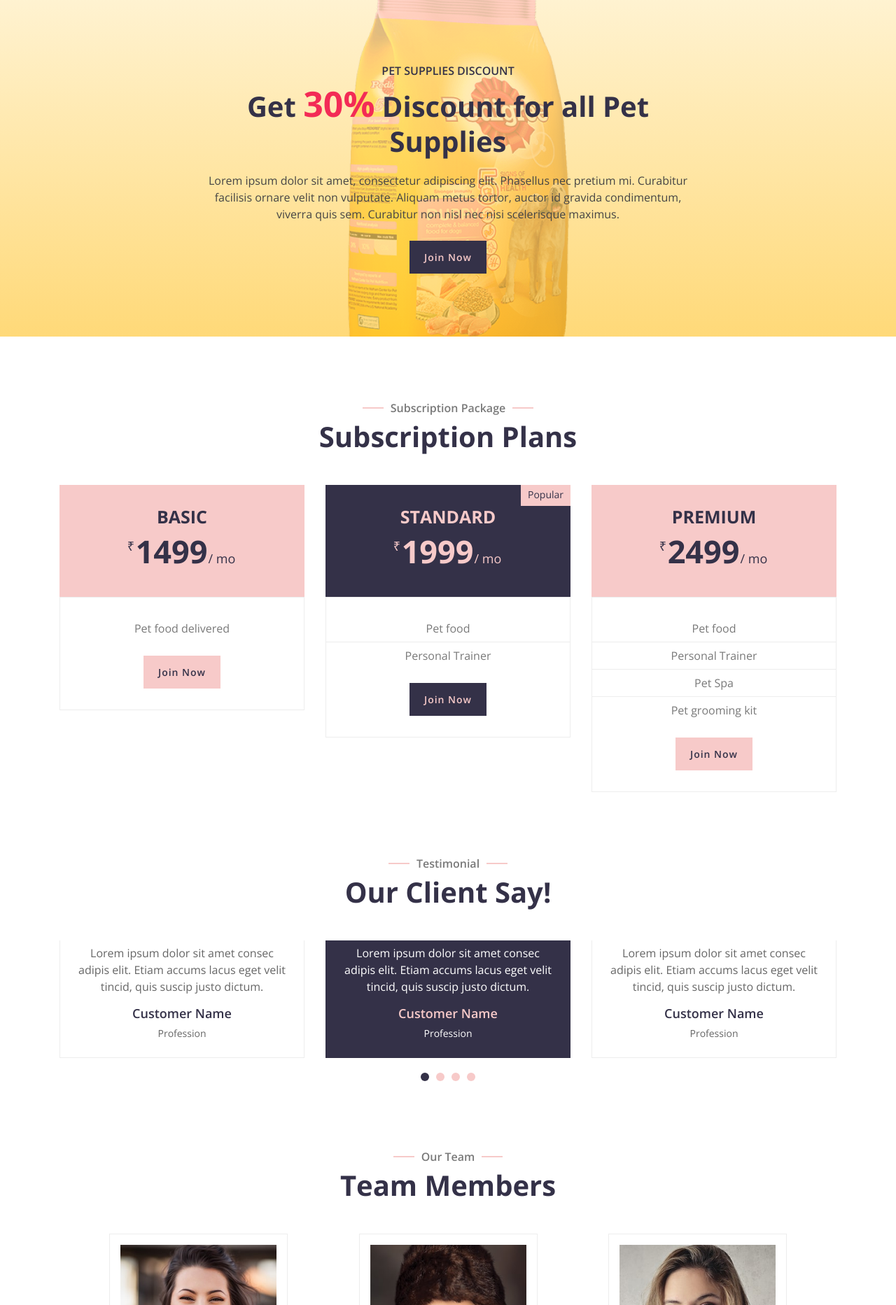
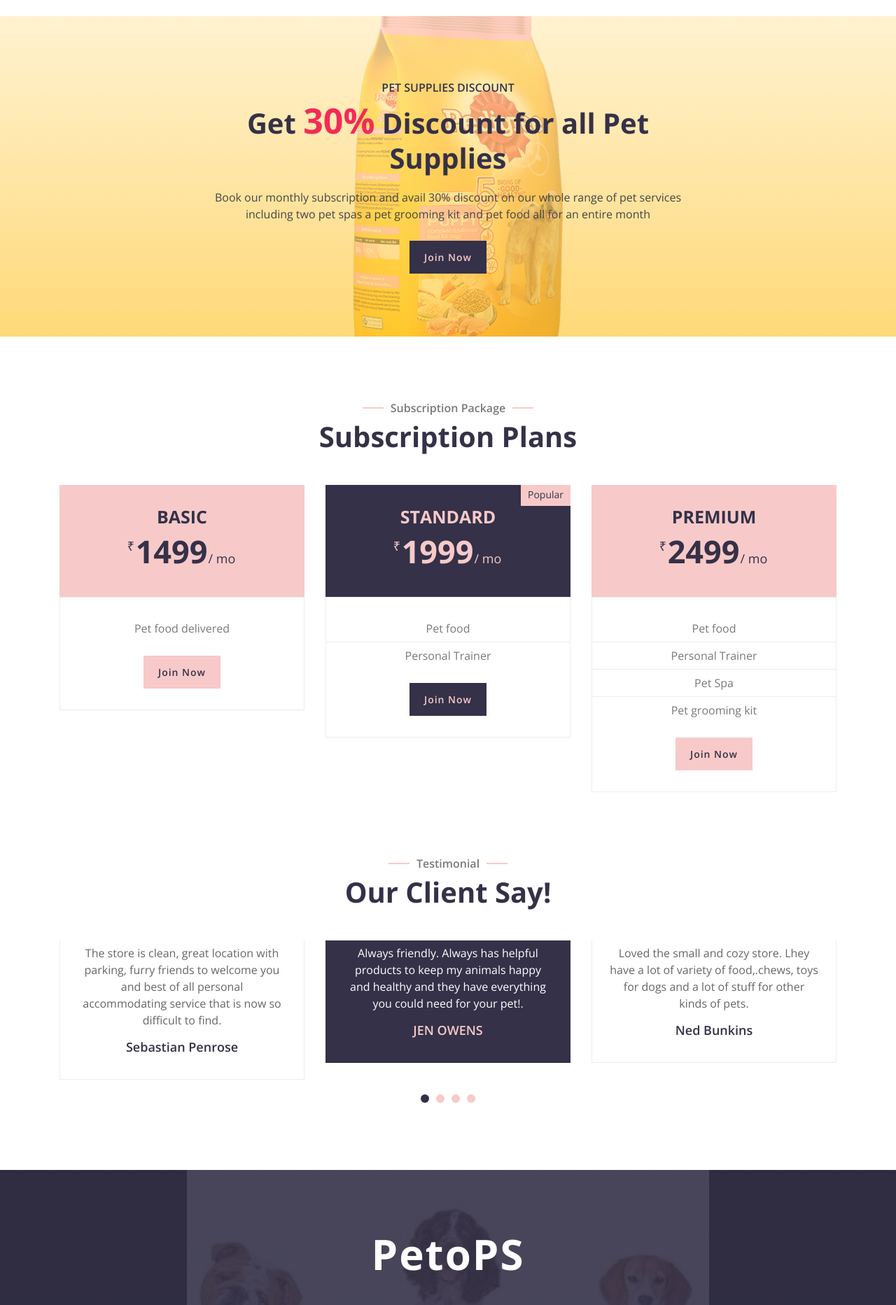
Before and after one commit to ryan859/petops, a Django app: page / in a window 1280 px wide. Shown: the part 2127-3992 px from the top of the page at 70% size. Run offline with Django 3.2, Linux system fonts and the light colour scheme; some libraries are stand-ins or nearby versions.

Commit message:
front end content modified

```diff
--- a/templates/base.html
+++ b/templates/base.html
@@ -4,16 +4,10 @@
 
 <head>
     <meta charset="utf-8">
-    <title>PetoPS</title>
+    <title>PetoPSsad</title>
     <meta content="width=device-width, initial-scale=1.0" name="viewport">
     <meta content="A website for animal lovers" name="description">
-    <!-- Google Tag Manager -->
-    <script>(function(w,d,s,l,i){w[l]=w[l]||[];w[l].push({'gtm.start':
-    new Date().getTime(),event:'gtm.js'});var f=d.getElementsByTagName(s)[0],
-    j=d.createElement(s),dl=l!='dataLayer'?'&l='+l:'';j.async=true;j.src=
-    'https://www.googletagmanager.com/gtm.js?id='+i+dl;f.parentNode.insertBefore(j,f);
-    })(window,document,'script','dataLayer','GTM-M4SS9X6');</script>
-    <!-- End Google Tag Manager -->
+
 
     <!-- Favicon -->
     <link rel="icon" href="{% static 'img/logo1.png' %}">
@@ -35,10 +29,7 @@
 </head>
 
 <body>
-    <!-- Google Tag Manager (noscript) -->
-    <noscript><iframe src="https://www.googletagmanager.com/ns.html?id=GTM-M4SS9X6"
-    height="0" width="0" style="display:none;visibility:hidden"></iframe></noscript>
-    <!-- End Google Tag Manager (noscript) -->
+
     <!--navbar-->
     {% include 'includes/navbar.html' %}
 
--- a/templates/includes/navbar.html
+++ b/templates/includes/navbar.html
@@ -12,7 +12,7 @@
                         </div>
                         <div class="text">
                             <i class="fa fa-phone-alt"></i>
-                            <h2>+123 456 7890</h2>
+                            <h2>+91 8975892531</h2>
                             <p></p>
                         </div>
                     </div>
--- a/templates/webpages/contact.html
+++ b/templates/webpages/contact.html
@@ -17,21 +17,21 @@
                         <i class="fa fa-map-marker-alt"></i>
                         <div class="contact-text">
                             <h2>Location</h2>
-                            <p>123 Street, New York, USA</p>
+                            <p>Pune</p>
                         </div>
                     </div>
                     <div class="col-md-4 contact-item wow zoomIn" data-wow-delay="0.4s">
                         <i class="fa fa-phone-alt"></i>
                         <div class="contact-text">
                             <h2>Phone</h2>
-                            <p>+012 345 67890</p>
+                            <p>+91 8975892531</p>
                         </div>
                     </div>
                     <div class="col-md-4 contact-item wow zoomIn" data-wow-delay="0.6s">
                         <i class="far fa-envelope"></i>
                         <div class="contact-text">
                             <h2>Email</h2>
-                            <p>info@example.com</p>
+                            <p>ryan@petops.com</p>
                         </div>
                     </div>
                 </div>
--- a/templates/webpages/home.html
+++ b/templates/webpages/home.html
@@ -48,9 +48,10 @@
                     <p>
                         We offer quick & easy Marketplace for cats dogs and other pets </p>
                     <p>
-                        Lorem ipsum dolor sit amet, consectetur adipiscing elit. Phasellus nec pretium mi. Curabitur
-                        facilisis ornare velit non vulputate. Aliquam metus tortor, auctor id gravida condimentum,
-                        viverra quis sem. Curabitur non nisl nec nisi scelerisque maximus.
+                        Petops is created with the ambition to be an ecosystem for pets providing you with the
+                        best in class products and services that is proven to keep your best friend happy.
+                        We provide a wide range of services right from pet supplies, pet grooming kits to pet spas
+                        all in one place.
                     </p>
                     <a class="btn" href="">Learn More</a>
                 </div>
@@ -76,7 +77,7 @@
                     </div>
                     <h3>PETS FOR ADOPTION</h3>
                     <p>
-                        Lorem ipsum dolor sit amet elit. Phasellus nec pretium mi. Curabitur facilisis ornare velit non
+                        Looking to find a new home for your pet? Just fill in a few details and you all set.
                     </p>
                 </div>
             </div>
@@ -87,7 +88,8 @@
                     </div>
                     <h3>PETS SPA</h3>
                     <p>
-                        Lorem ipsum dolor sit amet elit. Phasellus nec pretium mi. Curabitur facilisis ornare velit non
+                        Looking for a relaxing day with your best friend look no further get in touch with us
+                        and we will suggest the service that best suits your needs.
                     </p>
                 </div>
             </div>
@@ -98,7 +100,7 @@
                     </div>
                     <h3>PETS FOR SALE</h3>
                     <p>
-                        Lorem ipsum dolor sit amet elit. Phasellus nec pretium mi. Curabitur facilisis ornare velit non
+                        Find your perfect buddy from our pet store near you.
                     </p>
                 </div>
             </div>
@@ -140,9 +142,8 @@
         </div>
         <div class="container discount-text">
             <p>
-                Lorem ipsum dolor sit amet, consectetur adipiscing elit. Phasellus nec pretium mi. Curabitur facilisis
-                ornare velit non vulputate. Aliquam metus tortor, auctor id gravida condimentum, viverra quis sem.
-                Curabitur non nisl nec nisi scelerisque maximus.
+                Book our monthly subscription and avail 30% discount on our whole range of pet services including
+                two pet spas a pet grooming kit and pet food all for an entire month
             </p>
             <a class="btn">Join Now</a>
         </div>
@@ -258,41 +259,37 @@
                         </div> -->
                 <div class="testimonial-text">
                     <p>
-                        Lorem ipsum dolor sit amet consec adipis elit. Etiam accums lacus eget velit tincid, quis suscip
-                        justo dictum.
+                        Always friendly. Always has helpful products to keep my animals happy and healthy
+                        and they have everything you could need for your pet!.
                     </p>
-                    <h3>Customer Name</h3>
-                    <h4>Profession</h4>
+                    <h3>JEN OWENS</h3>
                 </div>
             </div>
             <div class="testimonial-item">
                 <div class="testimonial-text">
                     <p>
-                        Lorem ipsum dolor sit amet consec adipis elit. Etiam accums lacus eget velit tincid, quis suscip
-                        justo dictum.
+                        Loved the small and cozy store. Lhey have a lot of variety of food,.chews, toys for
+                        dogs and a lot of stuff for other kinds of pets.
                     </p>
-                    <h3>Customer Name</h3>
-                    <h4>Profession</h4>
+                    <h3>Ned Bunkins</h3>
                 </div>
             </div>
             <div class="testimonial-item">
                 <div class="testimonial-text">
                     <p>
-                        Lorem ipsum dolor sit amet consec adipis elit. Etiam accums lacus eget velit tincid, quis suscip
-                        justo dictum.
+                        The only place I buy my pet food. The owners are incredibly welcoming and knowledgeable.
+                        and pretty much whatever you are looking for regarding your pets.
                     </p>
-                    <h3>Customer Name</h3>
-                    <h4>Profession</h4>
+                    <h3>Nicole Ager</h3>
                 </div>
             </div>
             <div class="testimonial-item">
                 <div class="testimonial-text">
                     <p>
-                        Lorem ipsum dolor sit amet consec adipis elit. Etiam accums lacus eget velit tincid, quis suscip
-                        justo dictum.
+                        The store is clean, great location with parking, furry friends to welcome you
+                        and best of all personal accommodating service that is now so difficult to find.
                     </p>
-                    <h3>Customer Name</h3>
-                    <h4>Profession</h4>
+                    <h3>Sebastian Penrose</h3>
                 </div>
             </div>
         </div>
@@ -302,13 +299,13 @@
 
 
 <!-- Team Start -->
-<div class="team">
+<!-- <div class="team">
     <div class="container">
         <div class="section-header text-center wow zoomIn" data-wow-delay="0.1s">
             <p>Our Team</p>
             <h2>Team Members</h2>
         </div>
-        <!-- justify-content-between -->
+
         <div class="row team-row">
             <div class="col-lg-3 col-md-6 wow fadeInUp" data-wow-delay="0.0s">
                 <div class="team-item">
@@ -363,7 +360,7 @@
             </div>
         </div>
     </div>
-</div>
+</div> -->
 <!-- Team End -->
 
 
```
Also changed, not shown: templates/webpages/about.html (+4 -3 lines).
